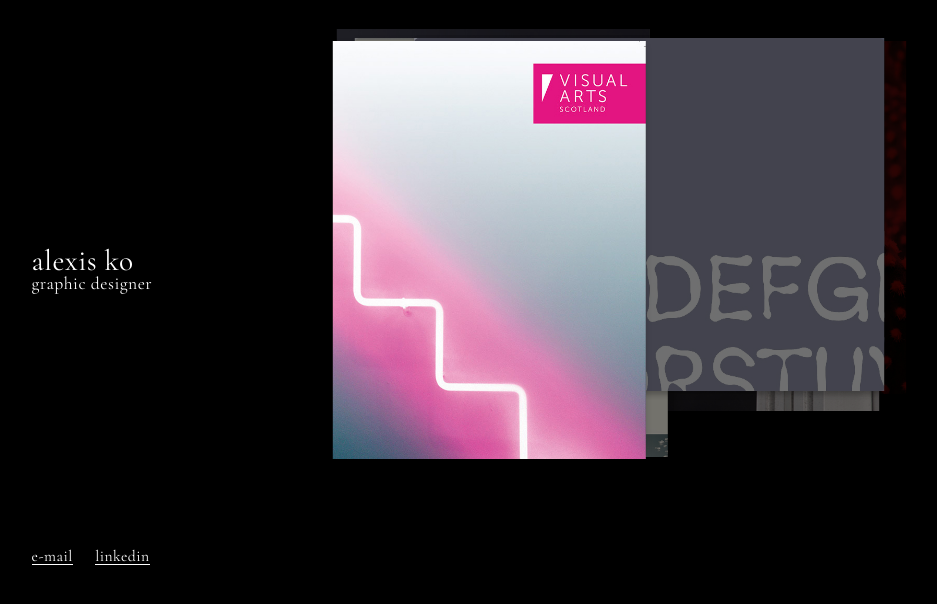
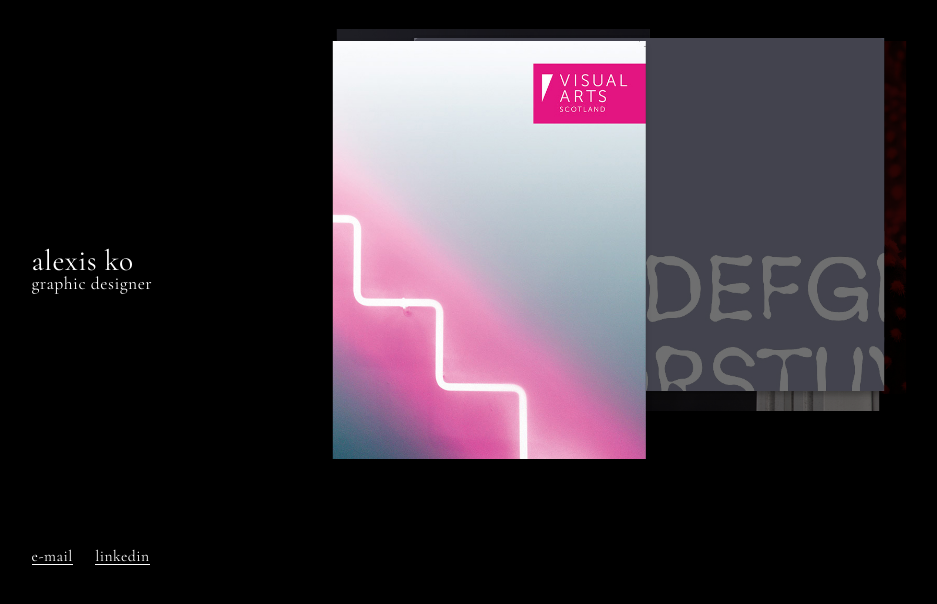
Before and after one commit to odedshr/alexisko.com, a website: page www/index.html in a window 1280 px wide. Shown: the whole page, without its empty margins (339-1276 px from the left). Drawn offline with nearby package versions, Linux system fonts and the light colour scheme.

Commit message:
🔥 removed Julia's image

```diff
--- a/www/index.html
+++ b/www/index.html
@@ -23,9 +23,9 @@
         <li class="card" data-card="3">
           <img src="portfolio/bad-tempered-baker.jpg" class="portfolio-image" />
         </li>
-				<li class="card card-vertical" data-card="4">
+        <!--<li class="card card-vertical" data-card="4">
 					<img src="portfolio/jjg.jpg" class="portfolio-image" />
-				</li>
+				</li>-->
         <li class="card" data-card="5">
           <img src="portfolio/nutmeg.jpg" class="portfolio-image" />
         </li>
```
Lines whose indentation alone changed are shown as unchanged.
